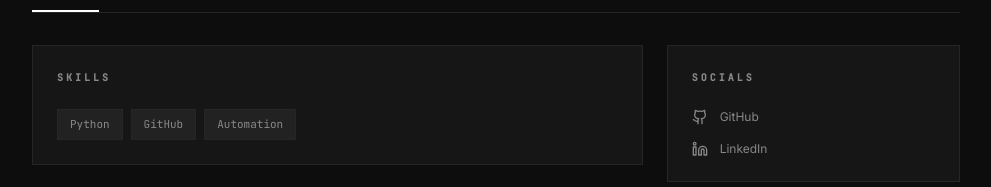
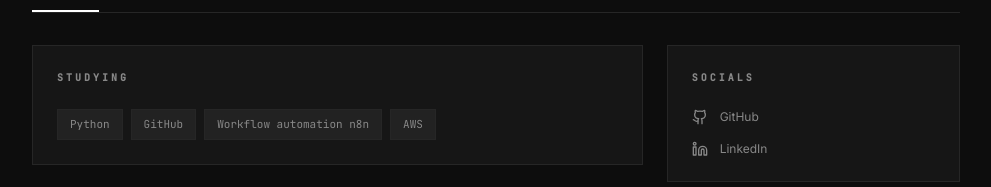
Before and after one commit to aldemirsalesdev/aldemir-sales-portfolio, a React (Vite) app: page / in a window 1280 px wide. Shown: the part 336-523 px from the top of the page, without its empty margins (144-1135 px from the left). Built offline with nearby package versions, Linux system fonts and the light colour scheme.

Commit message:
UPDATE: Studying

```diff
--- a/src/App.tsx
+++ b/src/App.tsx
@@ -16,8 +16,6 @@
   Terminal,
   ExternalLink
 } from 'lucide-react';
-
-const SKILLS = ['Python', 'GitHub', 'Automation'];
 
 export default function App() {
   const [activeTab, setActiveTab] = useState('about');
@@ -108,16 +106,16 @@
               animate={{ opacity: 1, y: 0 }}
               className="space-y-6 w-full"
             >
-              {/* Skills */}
+              {/* Studying */}
               <section className="simple-card space-y-6">
-                <h2 className="text-[10px] font-mono tracking-[0.3em] text-text-muted uppercase font-bold">Skills</h2>
+                <h2 className="text-[10px] font-mono tracking-[0.3em] text-text-muted uppercase font-bold">Studying</h2>
                 <div className="flex flex-wrap gap-2">
-                  {SKILLS.map((skill) => (
+                  {['Python', 'GitHub', 'Workflow automation n8n', 'AWS'].map((item) => (
                     <div
-                      key={skill}
+                      key={item}
                       className="px-3 py-1.5 bg-white/5 border border-border font-mono text-[11px] text-text-muted hover:text-white transition-colors"
                     >
-                      {skill}
+                      {item}
                     </div>
                   ))}
                 </div>
```
Also changed, not shown: 1 other file (tests, documents, lock files or other folders).
